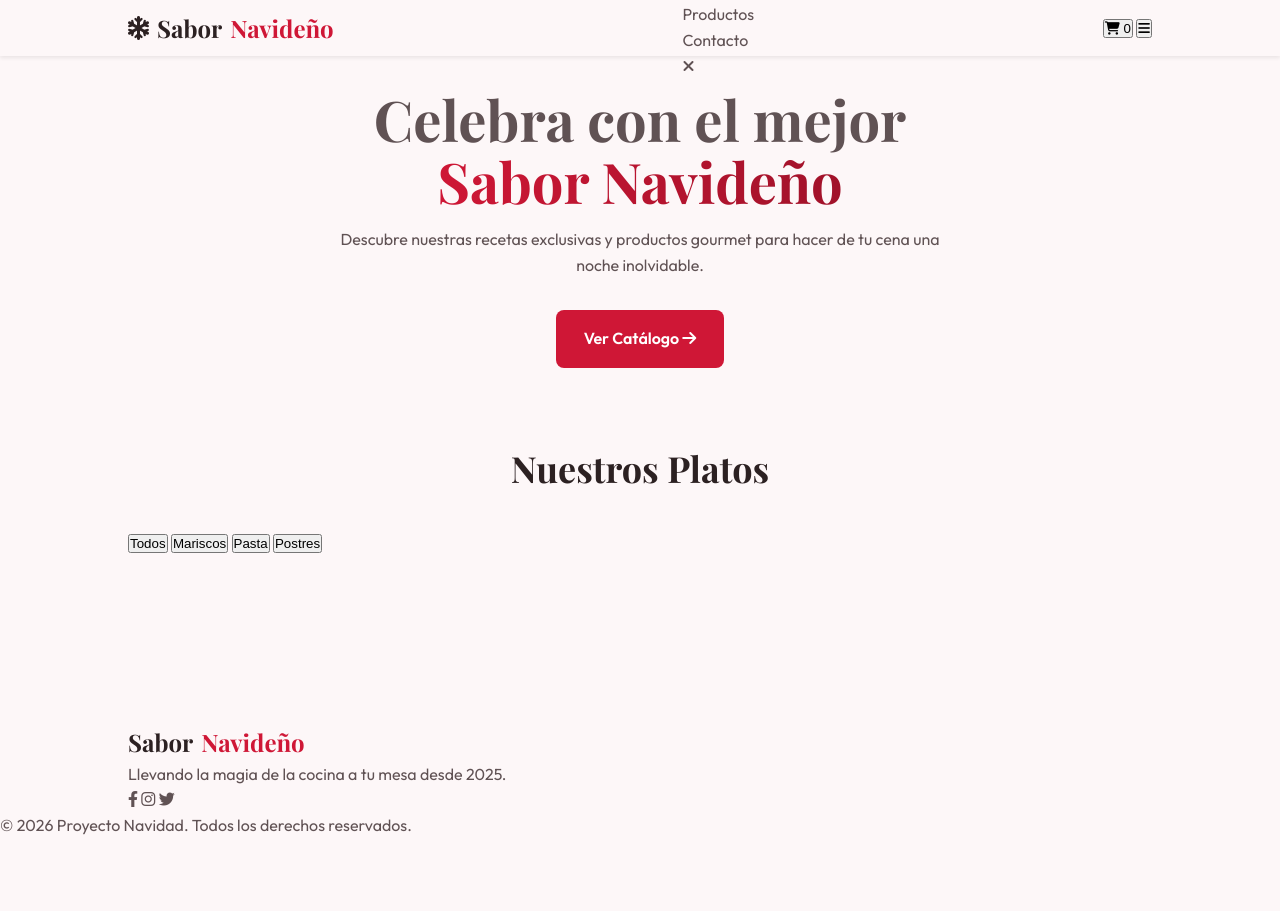
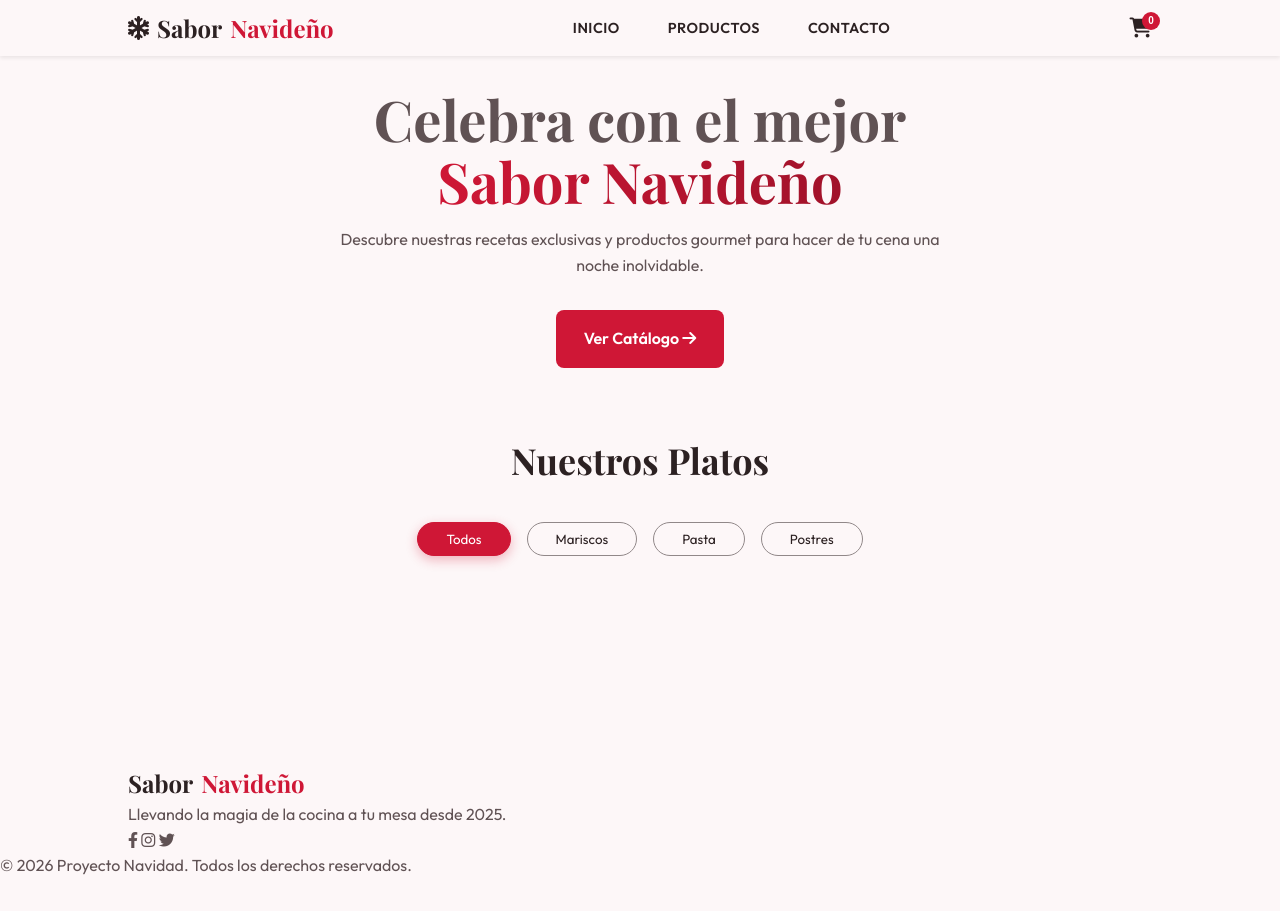
Before and after one commit to Cristina2M/Proyecto-Navidad, a plain HTML site: page index.html in a window 1280 px wide. Before the commit the page ends 870 px from the top, so only its background shows below. Drawn offline with nearby package versions, Linux system fonts and the light colour scheme; no server answers; a web font is replaced by a local one.

Commit message:
css actualizado

```diff
--- a/assets/css/style.css
+++ b/assets/css/style.css
@@ -125,6 +125,7 @@ img {
 .text-gradient {
     background: linear-gradient(90deg, var(--first-color), var(--first-color-alt));
     -webkit-background-clip: text;
+    background-clip: text;
     color: transparent;
 }
 
@@ -164,11 +165,90 @@ img {
     color: var(--first-color);
 }
 
-/* Navigation - Mobile First */
+/* Navigation */
 .nav__menu {
     position: fixed;
+    bottom: -100%;
+    left: 0;
+    width: 100%;
+    background-color: var(--body-color);
+    padding: 2rem 1.5rem 4rem;
+    box-shadow: 0 -1px 4px rgba(0, 0, 0, .15);
+    border-radius: 1.5rem 1.5rem 0 0;
+    transition: .3s;
+}
+
+/* Show menu */
+.show-menu {
     bottom: 0;
-    /* Or typical mobile drawer */
+}
+
+.nav__list {
+    display: flex;
+    flex-direction: column;
+    gap: 2rem;
+    align-items: center;
+}
+
+.nav__link {
+    font-size: var(--h2-font-size);
+    color: var(--title-color);
+    font-weight: 600;
+}
+
+.nav__link:hover {
+    color: var(--first-color);
+}
+
+.nav__close {
+    position: absolute;
+    top: .75rem;
+    right: 1.5rem;
+    font-size: 1.5rem;
+    cursor: pointer;
+    color: var(--title-color);
+}
+
+.nav__close:hover {
+    color: var(--first-color);
+}
+
+/* Header Actions */
+.header__actions {
+    display: flex;
+    align-items: center;
+    gap: 1.25rem;
+}
+
+.btn-icon {
+    border: none;
+    outline: none;
+    background: none;
+    font-size: 1.25rem;
+    color: var(--title-color);
+    cursor: pointer;
+    position: relative;
+    transition: .3s;
+}
+
+.btn-icon:hover {
+    color: var(--first-color);
+}
+
+.cart-badge {
+    position: absolute;
+    top: -5px;
+    right: -8px;
+    background-color: var(--first-color);
+    color: #FFF;
+    font-size: .625rem;
+    width: 18px;
+    height: 18px;
+    border-radius: 50%;
+    display: flex;
+    justify-content: center;
+    align-items: center;
+    font-weight: 700;
 }
 
 /* Card */
@@ -252,6 +332,90 @@ img {
         margin-left: auto;
         margin-right: auto;
     }
+
+    .section {
+        padding: 4rem 0 2rem;
+        /* Reduced from 7rem to reduce gap */
+    }
+
+    .nav {
+        height: var(--header-height);
+        /* Match header height to avoid overflow/misalignment */
+    }
+
+    .nav__toggle,
+    .nav__close {
+        display: none;
+    }
+
+    .nav__menu {
+        position: initial;
+        background-color: transparent;
+        box-shadow: none;
+        width: initial;
+        height: initial;
+        padding: 0;
+        border-radius: 0;
+        display: flex;
+        align-items: center;
+        /* Ensure vertical centering */
+    }
+
+    .nav__list {
+        display: flex;
+        flex-direction: row;
+        gap: 3rem;
+    }
+
+    .nav__link {
+        font-size: var(--normal-font-size);
+        text-transform: uppercase;
+        font-size: .9rem;
+        letter-spacing: .5px;
+    }
+
+    .filters__controls {
+        display: flex;
+        justify-content: center;
+        gap: 1.5rem;
+    }
+}
+
+/* Filters */
+.filters__controls {
+    display: flex;
+    justify-content: center;
+    gap: 1rem;
+    flex-wrap: wrap;
+    margin-bottom: 3rem;
+    margin-top: 1rem;
+}
+
+.filter-btn {
+    border: 1px solid var(--text-color-light);
+    /* Borde sutil */
+    color: var(--title-color);
+    font-family: var(--body-font);
+    background-color: transparent;
+    padding: .5rem 1.75rem;
+    border-radius: 3rem;
+    /* Pill shape */
+    cursor: pointer;
+    font-weight: 500;
+    transition: .4s;
+}
+
+.filter-btn:hover {
+    border-color: var(--first-color);
+    color: var(--first-color);
+    transform: translateY(-2px);
+}
+
+.filter-btn.active {
+    background-color: var(--first-color);
+    color: #FFF;
+    border-color: var(--first-color);
+    box-shadow: 0 4px 12px hsla(var(--hue), 80%, 45%, .3);
 }
 
 /* =====================
--- a/index.html
+++ b/index.html
@@ -28,7 +28,7 @@
                     Sabor<span class="logo__highlight">Navideño</span>
                 </a>
 
-                <nav class="nav" id="nav-menu">
+                <nav class="nav nav__menu" id="nav-menu">
                     <ul class="nav__list">
                         <li class="nav__item"><a href="#" class="nav__link active-link">Inicio</a></li>
                         <li class="nav__item"><a href="#productos" class="nav__link">Productos</a></li>
```
